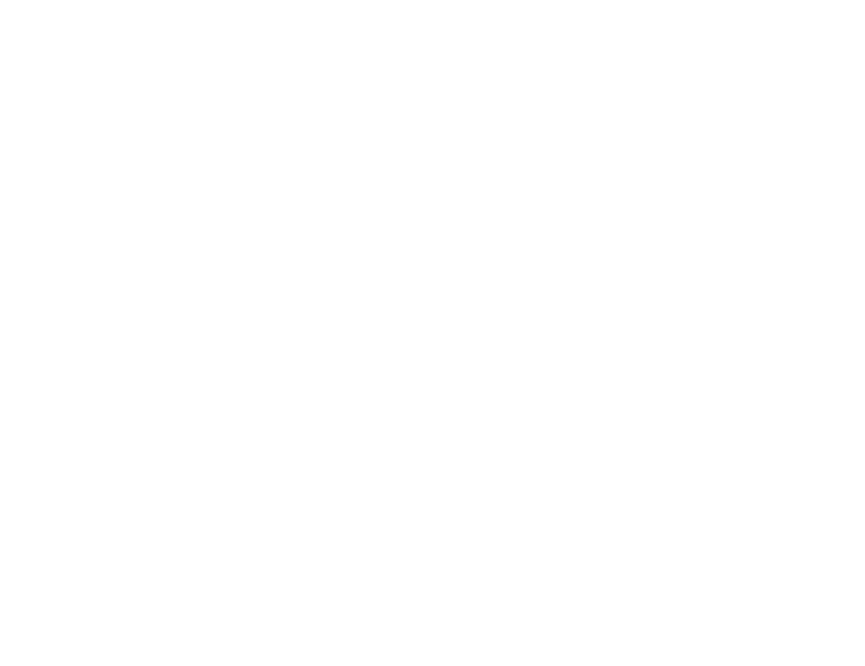
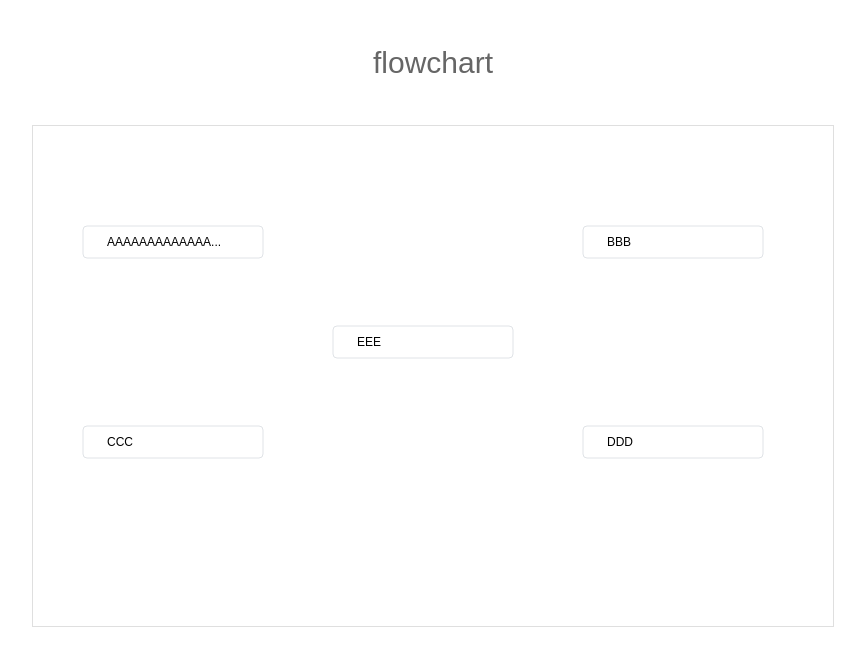
Before and after one commit to GreenHandLittleWhite/flowchart, a Vue app: page / in a window 1280 px wide. Shown: the top 666 px of the page, without its empty margins (207-1072 px from the left). Built offline with nearby package versions, Linux system fonts and the light colour scheme.

Commit message:
添加节点

```diff
--- a/src/App.vue
+++ b/src/App.vue
@@ -1,6 +1,8 @@
 <template>
     <div id="app">
-        <flow-chart />
+        <div class="title">flowchart</div>
+
+        <flow-chart :nodes="nodes" />
     </div>
 </template>
 
@@ -11,6 +13,42 @@
     name: 'App',
     components: {
         flowChart
+    },
+    data() {
+        return {
+            nodes: [
+                {
+                    id: 1,
+                    name: 'AAAAAAAAAAAAAAAAAAAAA',
+                    positionX: 50,
+                    positionY: 100
+                },
+                {
+                    id: 2,
+                    name: 'BBB',
+                    positionX: 550,
+                    positionY: 100
+                },
+                {
+                    id: 3,
+                    name: 'CCC',
+                    positionX: 50,
+                    positionY: 300
+                },
+                {
+                    id: 4,
+                    name: 'DDD',
+                    positionX: 550,
+                    positionY: 300
+                },
+                {
+                    id: 5,
+                    name: 'EEE',
+                    positionX: 300,
+                    positionY: 200
+                }
+            ]
+        };
     }
 };
 </script>
@@ -31,3 +69,11 @@
     line-height: 1.5;
 }
 </style>
+
+<style lang="less" scoped>
+.title {
+    padding: 40px 0;
+    font-size: 30px;
+    text-align: center;
+}
+</style>
--- a/src/flow-chart.vue
+++ b/src/flow-chart.vue
@@ -1,16 +1,82 @@
 <template>
-    <div></div>
+    <div class="chart-container">
+        <svg id="svg">
+            <g id="container">
+                <g id="connectionsGroup"></g>
+                <g id="nodesGroup"></g>
+            </g>
+        </svg>
+    </div>
 </template>
 
 <script>
+import * as d3 from 'd3';
+
 export default {
+    props: {
+        nodes: { type: Array, default: () => [] }
+    },
     data() {
         return {
+            d3Nodes: null
+        };
+    },
+    mounted() {
+        this.d3Nodes = d3.select('#nodesGroup').selectAll('g');
 
-        };
+        this.updateGraph();
+    },
+    methods: {
+        updateGraph() {
+            // 节点
+            this.d3Nodes = this.d3Nodes.data(this.nodes, d => d.id);
+            const newGs = this.d3Nodes.enter().append('g');
+
+            newGs.append('rect').attr('class', 'node-wrap').attr('rx', 4).attr('ry', 4);
+
+            newGs.each(function (d) {
+                d3.select(this)
+                    .attr('transform', () => `translate(${d.positionX}, ${d.positionY})`)
+                    .append('text')
+                    .attr('x', 24)
+                    .attr('y', 20)
+                    .attr('class', 'node-text')
+                    .text(() => d.name)
+                    .each(function () {
+                        const nodeText = d3.select(this);
+                        let textLength = nodeText.node().getComputedTextLength();
+                        let text = nodeText.text();
+                        while (textLength > 120 && text.length > 0) {
+                            text = text.slice(0, -1);
+                            nodeText.text(`${text}...`);
+                            textLength = nodeText.node().getComputedTextLength();
+                        }
+                    });
+            });
+        }
     }
 };
 </script>
 
-<style lang="less" scoped>
+<style lang="less">
+.chart-container {
+    width: 800px;
+    height: 500px;
+    margin: 0 auto;
+    border: 1px solid #dfdfdf;
+}
+#svg {
+    height: 100%;
+    width: 100%;
+}
+.node-wrap {
+    width: 180px;
+    height: 32px;
+    fill: white;
+    stroke: #e0e3e7;
+    stroke-width: 1px;
+}
+.node-text {
+    font-size: 12px;
+}
 </style>
```
Also changed, not shown: .eslintrc.js.
